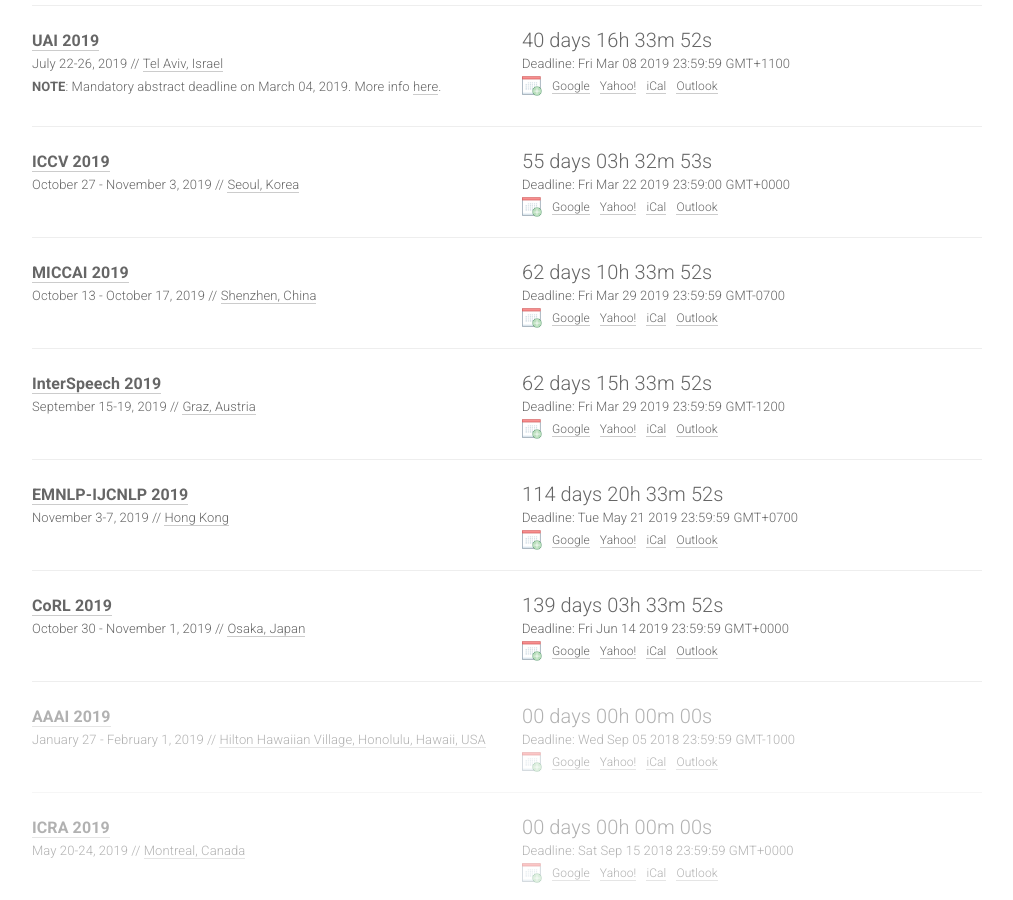
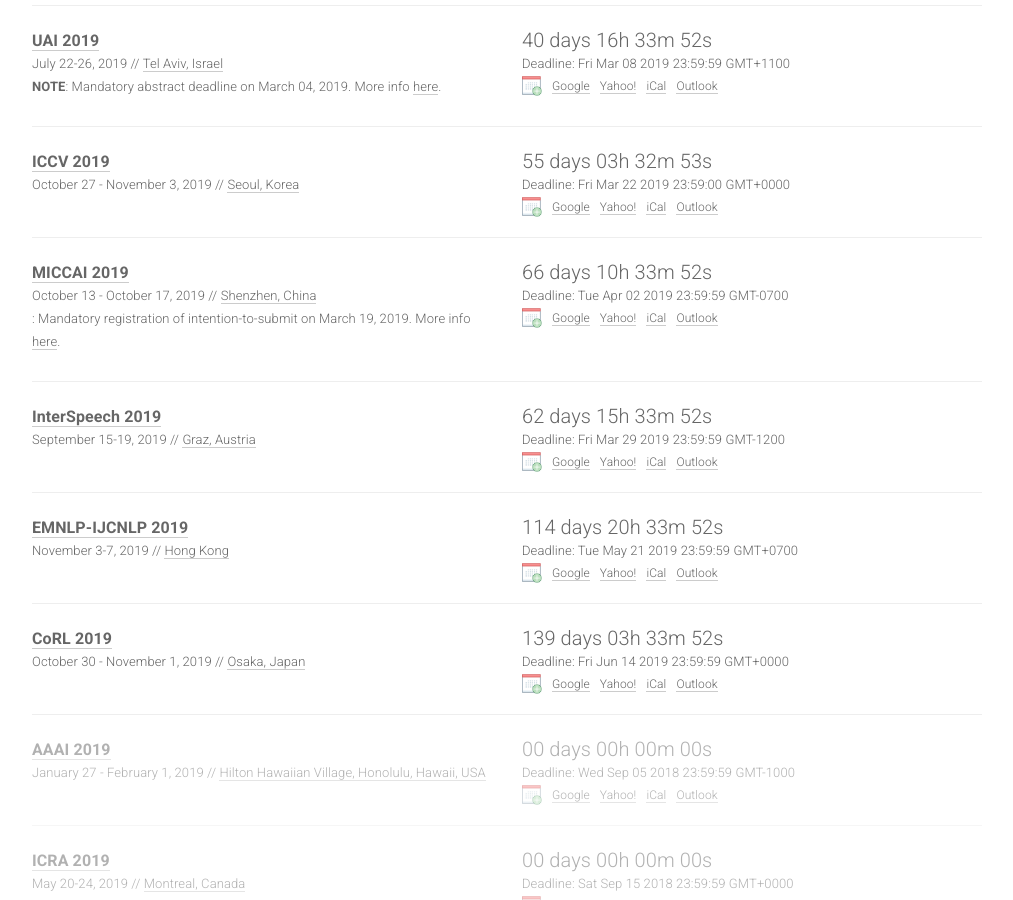
Before and after one commit to paperswithcode/ai-deadlines, a Jekyll site: the page built from index.html, in a window 1280 px wide and 900 px high, scrolled down 1136 px. Shown: the whole window, without its empty margins (133-1146 px from the left). Built offline with Jekyll 4.4.1, drawn with Linux system fonts in a browser that asks for light colours; nearby versions of some CDN libraries; comment, search, counter and statistics services are not loaded.

Commit message:
Update MICCAI deadline
The MICCAI deadline has been extended to 02.04.2019: http://www.miccai2019.org/calls/call-for-papers/

```diff
--- a/_data/conferences.yml
+++ b/_data/conferences.yml
@@ -108,11 +108,12 @@
   year: 2019
   id: miccai2019
   link: http://www.miccai2019.org/
-  deadline: '2019-03-29 23:59:59'
+  deadline: '2019-04-02 23:59:59'
   timezone: US/Pacific
   date: October 13 - October 17, 2019
   place: Shenzhen, China
   sub: CV
+  note: '<b<NOTE</b>: Mandatory registration of intention-to-submit on March 19, 2019. More info <a href=''http://www.miccai2019.org/calls/call-for-papers/''>here</a>.'
 
 - title: InterSpeech
   year: 2019
```
